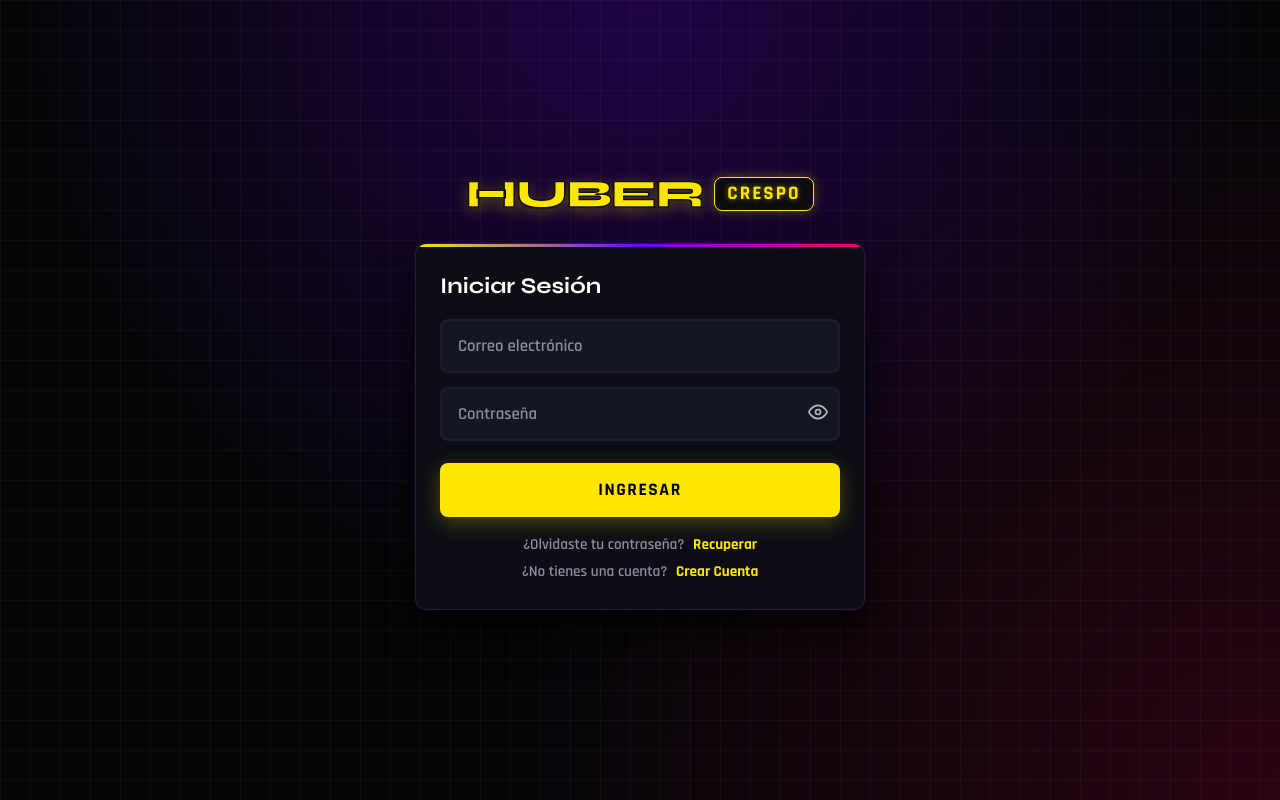
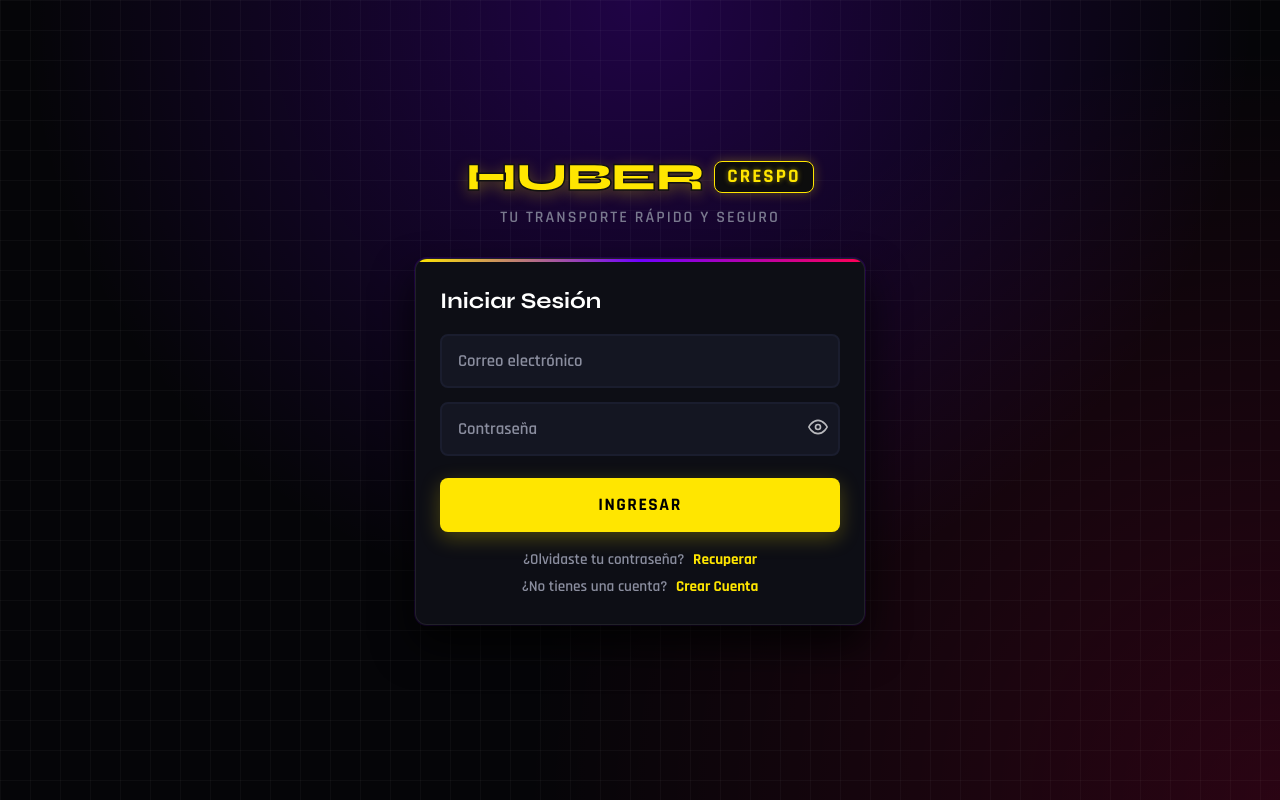
Before and after one commit to huberto-app/huber-crespo, a plain HTML site: page public/index.html in a window 1280 px wide. Drawn offline with Linux system fonts and the light colour scheme; no server answers.

Commit message:
iniciar sesion y crear cuenta - v10

```diff
--- a/public/index.html
+++ b/public/index.html
@@ -11,6 +11,7 @@
 <div class="container">
 <header>
   <h1>HUBER <span class="badge-crespo">CRESPO</span></h1>
+  <p class="tagline">Tu transporte rápido y seguro</p>
 </header>
 <!-- AUTENTICACIÓN -->
 <div id="auth-section">
--- a/public/styles.css
+++ b/public/styles.css
@@ -44,15 +44,24 @@ body {
   max-width: 450px;
 }
 
-/* TÍTULO IMPACTANTE CON TIPOGRAFÍA SYNE */
+/* HEADER Y ESTRUCTURA DEL TÍTULO */
+header {
+  display: flex;
+  flex-direction: column;
+  align-items: center;
+  justify-content: center;
+  text-align: center;
+  margin-bottom: 30px;
+}
+
+/* TÍTULO HUBER CRESPO */
 h1 {
   font-family: 'Syne', sans-serif;
-  text-align: center;
   font-size: 2.5rem;
   font-weight: 800;
-  margin-bottom: 25px;
+  margin: 0 0 8px 0; /* Margen inferior ajustado hacia el tagline */
   letter-spacing: -1px;
-  line-height: 1.2;
+  line-height: 1.1;
   text-transform: uppercase;
 
   /* Flexbox para alinear HUBER con el Badge */
@@ -62,11 +71,11 @@ h1 {
   gap: 0.6rem;
   flex-wrap: wrap;
 
-  /* Estilo Amarillo con Borde/Contorno Oscuro para "HUBER" */
+  /* Estilo Amarillo con Borde Oscuro */
   color: var(--yellow-vibrant, #ffe600);
   -webkit-text-fill-color: var(--yellow-vibrant, #ffe600);
-  -webkit-text-stroke: 1.5px #121212; /* Borde oscuro alrededor del texto */
-  background: none; /* Quitamos el degradado */
+  -webkit-text-stroke: 1.5px #121212;
+  background: none;
   text-shadow: 0 4px 15px rgba(255, 230, 0, 0.3);
 }
 
@@ -90,6 +99,18 @@ h1 .badge-crespo {
   vertical-align: middle;
   box-shadow: 0 0 12px rgba(255, 230, 0, 0.3);
   text-shadow: 0 0 5px rgba(255, 230, 0, 0.5) !important;
+}
+
+/* TAGLINE / BAJADA */
+header .tagline {
+  font-family: 'Rajdhani', sans-serif;
+  color: var(--text-secondary, #a0a0a0);
+  font-size: 1rem;
+  font-weight: 500;
+  letter-spacing: 2px;
+  text-transform: uppercase;
+  margin: 0;
+  opacity: 0.85;
 }
 
 /* TARJETA INDUSTRIAL OSCURA */
```
